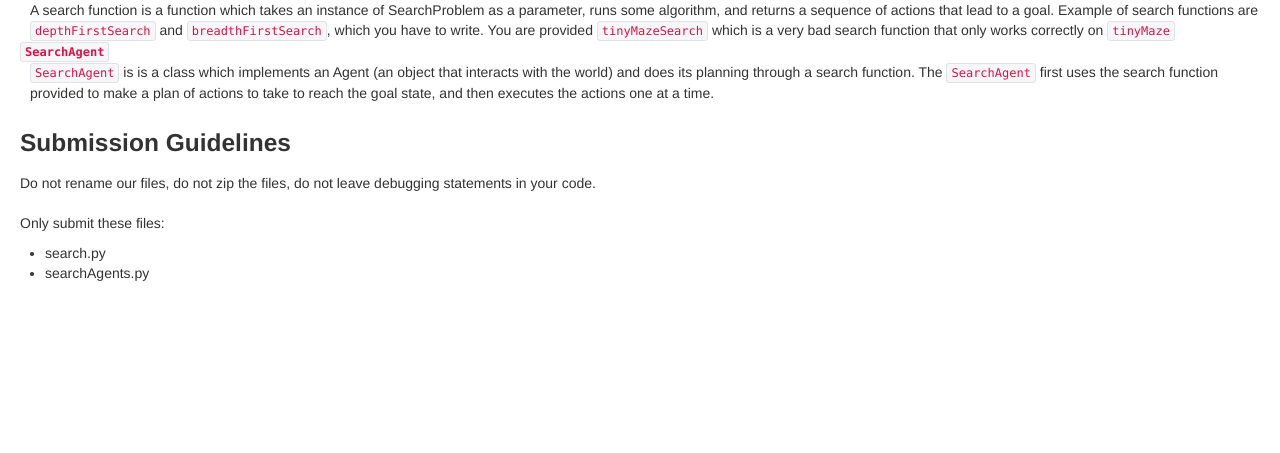
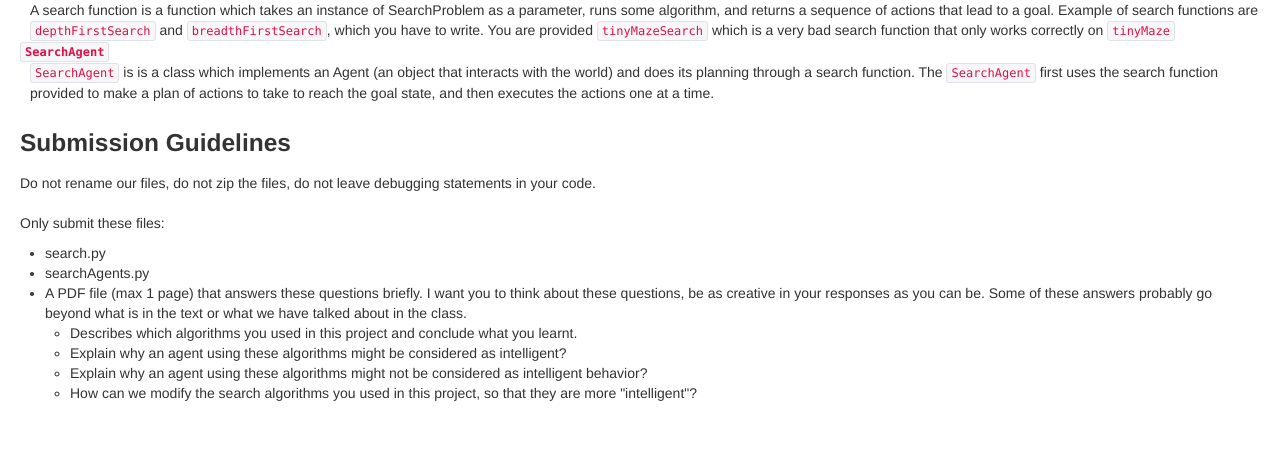
Before and after one commit to irfan123456/3600, a PHP site: page /project1.php in a window 1280 px wide. Shown: the part 5289-5742 px from the top of the page. Before the commit the page ends 5570 px from the top, so only its background shows below. Run offline with PHP 8.4, Linux system fonts and the light colour scheme; some libraries are stand-ins or nearby versions.

Commit message:
Modified Project 1

```diff
--- a/data.php
+++ b/data.php
@@ -4,6 +4,9 @@ $reading_list = array (
     "Background" => array (
         "Mathematical Background" => "http://aima.cs.berkeley.edu/newchapa.pdf",
     ),
+    "Resources for the textbook" => array (
+        "Slides" => "http://aima.eecs.berkeley.edu/slides-pdf/",
+    )
 );
 
 $textbook_req_list = array (
--- a/project1.php
+++ b/project1.php
@@ -287,6 +287,14 @@ We will time your agent using the no graphics option <code>-q</code>, and it mus
 <ul type="disc">
   <li class="MsoNormal">search.py</li>
   <li class="MsoNormal">searchAgents.py</li>
+  <li>A PDF file (max 1 page) that answers these questions briefly. I want you to think about these questions, be as creative in your responses as you can be. Some of these answers probably go beyond what is in the text or what we have talked about in the class.
+  <ul>
+    <li>Describes which algorithms you used in this project and conclude what you learnt.</li>
+    <li>Explain why an agent using these algorithms might be considered as intelligent?</li>
+    <li>Explain why an agent using these algorithms might not be considered as intelligent behavior?</li>
+    <li>How can we modify the search algorithms you used in this project, so that they are more "intelligent"?</li>
+  </ul>
+  </li>
 
 </ul>
 <?
```
Also changed, not shown: index.php (+4 -3 lines), schedule.php (+6 -6 lines).
